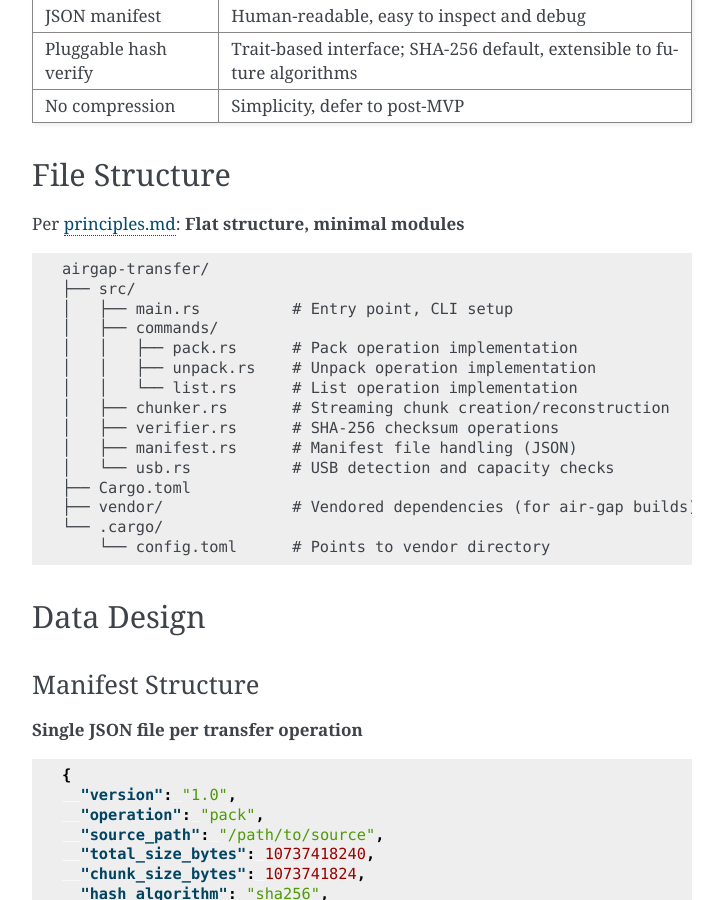
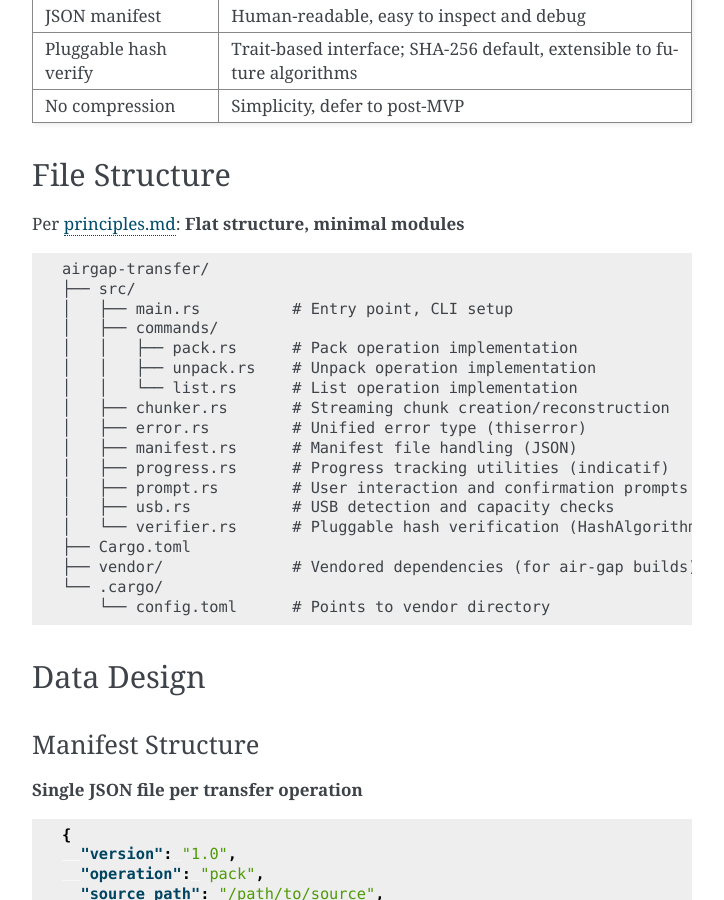
Before and after one commit to Cleanroom-Labs/airgap-transfer-docs, a Sphinx documentation site: the page built from source/design/sdd.rst, in a window 1280 px wide and 900 px high, scrolled down 1057 px. Shown: the whole window, without its empty margins (388-1112 px from the left). Built offline with Sphinx 7.4.7, drawn with Linux system fonts in a browser that asks for light colours; pages that are not in the unit, such as notebooks, are missing from menus; the version number could not be read and is left out; some of the changed text lies outside the part shown.

Commit message:
docs: sync roadmap and SDD to reflect CI/CD, integration tests, and new modules
- Roadmap: check off CI/CD setup, cargo-deny, and license compliance (Phase 1)
- Roadmap: check off integration tests (roundtrip, error scenarios, resume,
  multi-platform CI) (Phase 8)
- Roadmap: check off Clippy, rustfmt, cargo-deny, multi-platform CI/CD (Phase 8)
- Roadmap: check off AGPL-3.0 license compliance in Definition of Done
- Roadmap: update Current Status text to reflect Phase 8 progress
- SDD: add error.rs, progress.rs, prompt.rs to file structure
- SDD: add --force and --resume to global options
- SDD: add chrono, colored, indicatif, libc, thiserror to dependencies

```diff
--- a/source/design/sdd.rst
+++ b/source/design/sdd.rst
@@ -67,9 +67,12 @@
    │   │   ├── unpack.rs    # Unpack operation implementation
    │   │   └── list.rs      # List operation implementation
    │   ├── chunker.rs       # Streaming chunk creation/reconstruction
-   │   ├── verifier.rs      # SHA-256 checksum operations
+   │   ├── error.rs         # Unified error type (thiserror)
    │   ├── manifest.rs      # Manifest file handling (JSON)
-   │   └── usb.rs           # USB detection and capacity checks
+   │   ├── progress.rs      # Progress tracking utilities (indicatif)
+   │   ├── prompt.rs        # User interaction and confirmation prompts
+   │   ├── usb.rs           # USB detection and capacity checks
+   │   └── verifier.rs      # Pluggable hash verification (HashAlgorithm trait)
    ├── Cargo.toml
    ├── vendor/              # Vendored dependencies (for air-gap builds)
    └── .cargo/
@@ -140,7 +143,7 @@
      unpack <source> <dest>    Reconstruct from chunks
      list <chunk-location>     Show chunk inventory
 
-**Global options:** ``--dry-run``, ``--verbose``, ``--no-verify``, ``--chunk-size``, ``--hash-algorithm``
+**Global options:** ``--dry-run``, ``--verbose``, ``--no-verify``, ``--force``, ``--resume``, ``--chunk-size``, ``--hash-algorithm``
 
 Chunker (chunker.rs)
 ~~~~~~~~~~~~~~~~~~~~
@@ -278,7 +281,11 @@
 - serde_ / serde_json_ - Manifest serialization
 - sha2_ - SHA-256 checksums (default backend); trait interface supports additional backends
 - tar_ - Tar archive creation/extraction
-- Platform-specific filesystem libs (stdlib where possible)
+- chrono_ - UTC timestamps in manifest (``created_utc``, ``last_updated_utc``)
+- colored_ - Terminal color output
+- indicatif_ - Progress bars for long operations
+- libc_ - Platform-specific filesystem sync and USB detection (macOS/Linux)
+- thiserror_ - Derive-based error type implementation
 
 Security & Privacy
 ------------------
@@ -373,3 +380,8 @@
 .. _serde_json: https://docs.rs/serde_json/latest/serde_json/
 .. _sha2: https://docs.rs/sha2/latest/sha2/
 .. _tar: https://docs.rs/tar/latest/tar/
+.. _chrono: https://docs.rs/chrono/latest/chrono/
+.. _colored: https://docs.rs/colored/latest/colored/
+.. _indicatif: https://docs.rs/indicatif/latest/indicatif/
+.. _libc: https://docs.rs/libc/latest/libc/
+.. _thiserror: https://docs.rs/thiserror/latest/thiserror/
```
Also changed, not shown: source/roadmap.md (+15 -14 lines).
